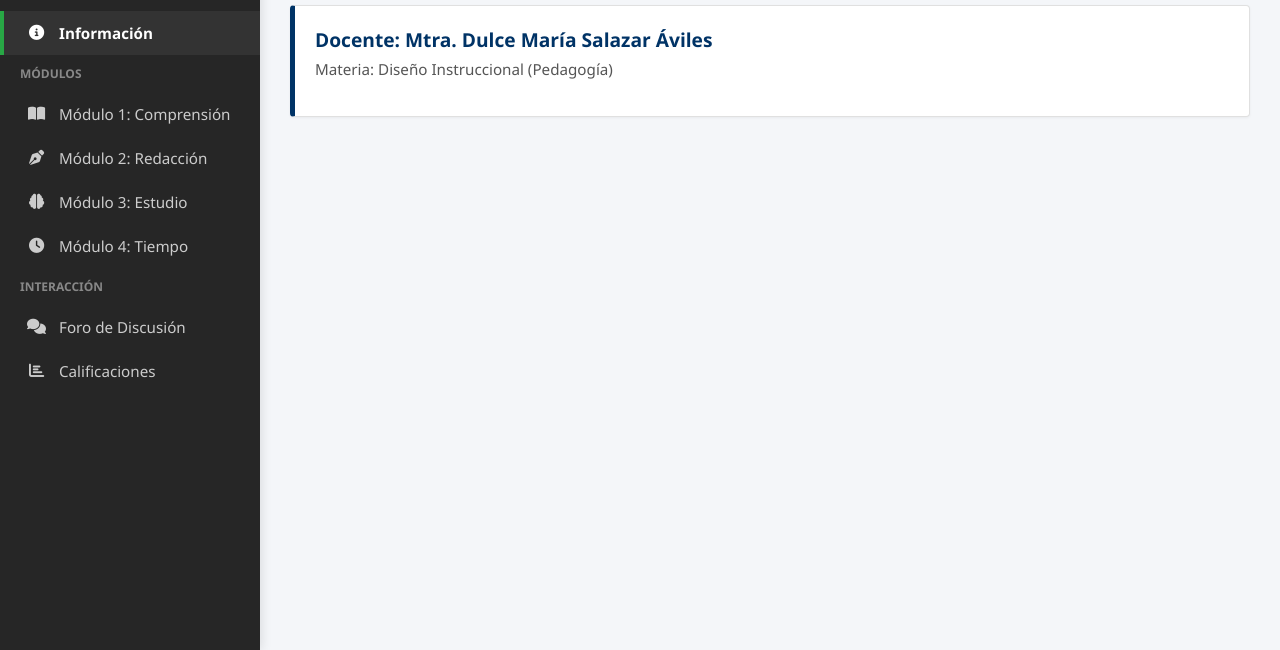
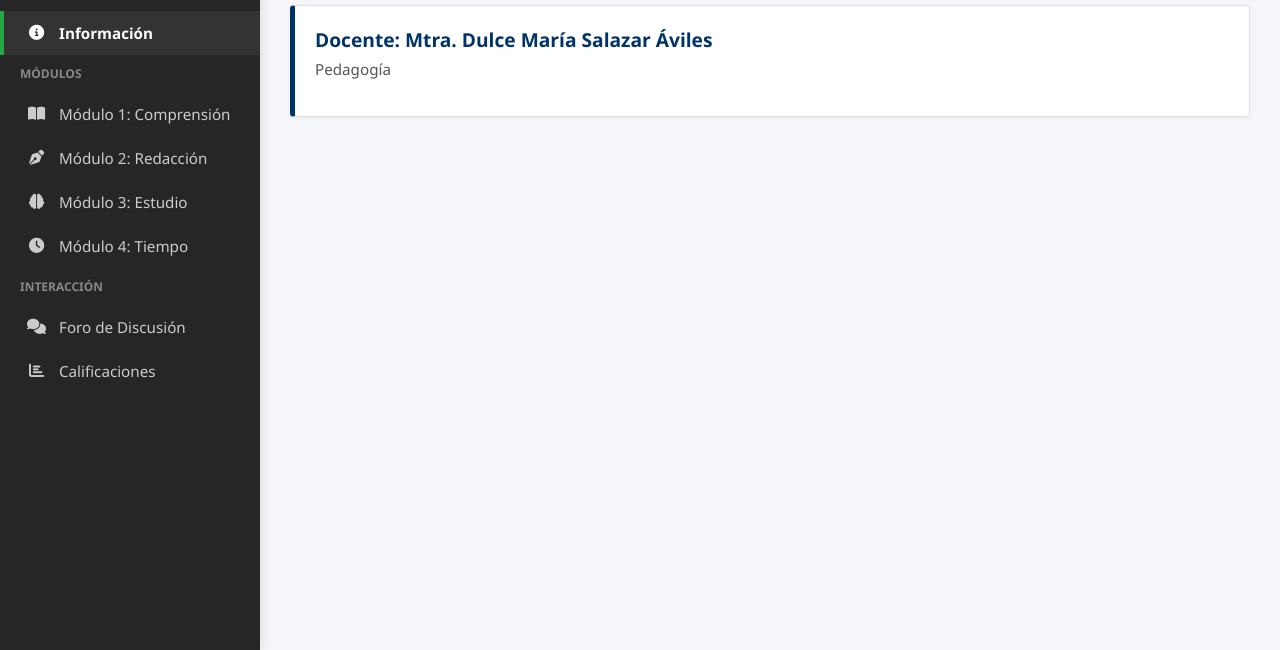
Before and after one commit to dulce-maria-s/proyecto, a plain HTML site: page index.html in a window 1280 px wide. Both pictures are taken after a click on the link "Información". Shown: the part 150-800 px from the top of the page. Drawn offline with Linux system fonts and the light colour scheme.

Commit message:
index.html

```diff
--- a/index.html
+++ b/index.html
@@ -73,7 +73,7 @@
                 <div class="bb-item">
                     <div class="item-content">
                         <div class="item-title">Docente: Mtra. Dulce María Salazar Áviles</div>
-                        <div class="item-desc">Materia: Diseño Instruccional (Pedagogía)</div>
+                        <div class="item-desc">Pedagogía</div>
                     </div>
                 </div>
             </section>
@@ -311,4 +311,5 @@
     <!-- 3. Cargar tu Lógica JS -->
     <script src="script.js"></script>
 </body>
+
 </html>
```
